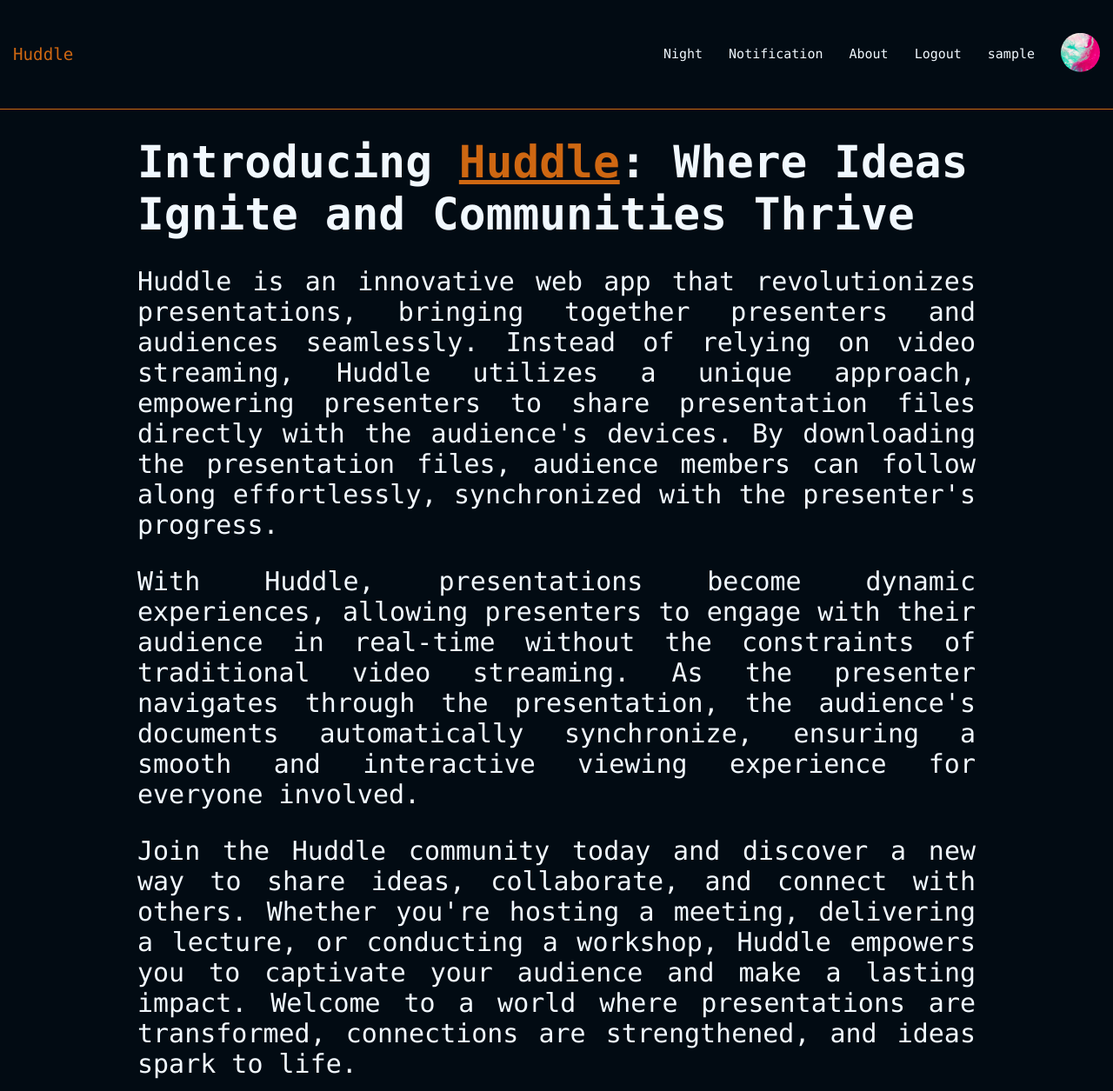
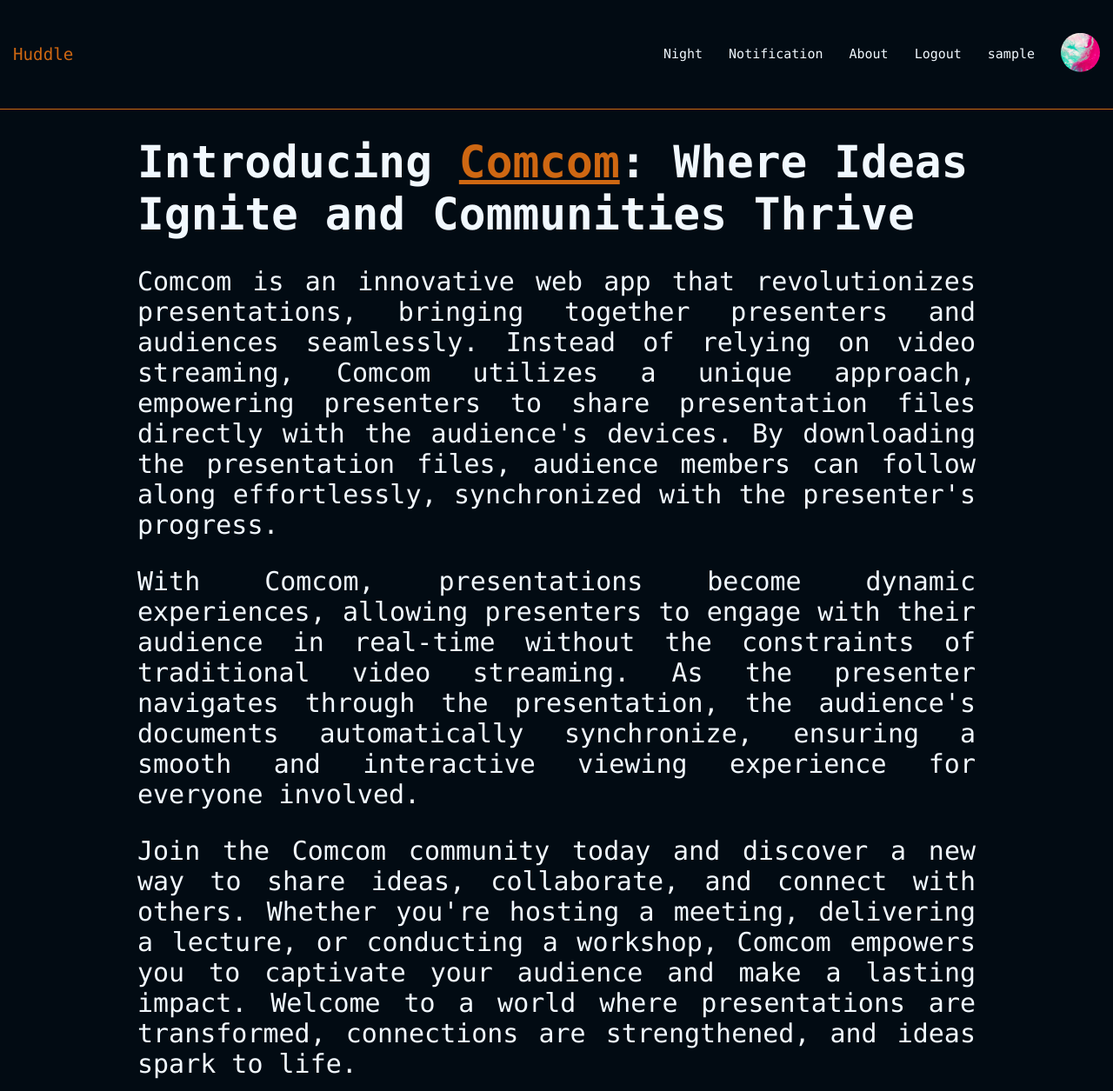
Before and after one commit to AceBurgundy/ComCom, a Flask app: page /about in a window 1280 px wide. Shown: the whole page at 87% size. Run offline with Flask 3, Linux system fonts and the light colour scheme; the visitor is signed in with stand-in values (Sample User, id 1); data that the repository does not hold is empty; parts of the project's set-up code (start-up, migrations or seed data) failed here and were passed over; some libraries are stand-ins or nearby versions.

Commit message:
Changed app name.

```diff
--- a/Engine/index/templates/index/about.html
+++ b/Engine/index/templates/index/about.html
@@ -7,15 +7,15 @@
 {% block about -%}
 
     <div id="about">
-        <h1 id="about__title">Introducing <a href="/">Huddle</a>: Where Ideas Ignite and Communities Thrive</h1>
+        <h1 id="about__title">Introducing <a href="/">Comcom</a>: Where Ideas Ignite and Communities Thrive</h1>
         <p class="about__paragraph">
-            Huddle is an innovative web app that revolutionizes presentations, bringing together presenters and audiences seamlessly. Instead of relying on video streaming, Huddle utilizes a unique approach, empowering presenters to share presentation files directly with the audience's devices. By downloading the presentation files, audience members can follow along effortlessly, synchronized with the presenter's progress.
+            Comcom is an innovative web app that revolutionizes presentations, bringing together presenters and audiences seamlessly. Instead of relying on video streaming, Comcom utilizes a unique approach, empowering presenters to share presentation files directly with the audience's devices. By downloading the presentation files, audience members can follow along effortlessly, synchronized with the presenter's progress.
         </p>
         <p class="about__paragraph">
-            With Huddle, presentations become dynamic experiences, allowing presenters to engage with their audience in real-time without the constraints of traditional video streaming. As the presenter navigates through the presentation, the audience's documents automatically synchronize, ensuring a smooth and interactive viewing experience for everyone involved.
+            With Comcom, presentations become dynamic experiences, allowing presenters to engage with their audience in real-time without the constraints of traditional video streaming. As the presenter navigates through the presentation, the audience's documents automatically synchronize, ensuring a smooth and interactive viewing experience for everyone involved.
         </p>
         <p class="about__paragraph">
-            Join the Huddle community today and discover a new way to share ideas, collaborate, and connect with others. Whether you're hosting a meeting, delivering a lecture, or conducting a workshop, Huddle empowers you to captivate your audience and make a lasting impact. Welcome to a world where presentations are transformed, connections are strengthened, and ideas spark to life.
+            Join the Comcom community today and discover a new way to share ideas, collaborate, and connect with others. Whether you're hosting a meeting, delivering a lecture, or conducting a workshop, Comcom empowers you to captivate your audience and make a lasting impact. Welcome to a world where presentations are transformed, connections are strengthened, and ideas spark to life.
         </p>
     </div>
 
```
